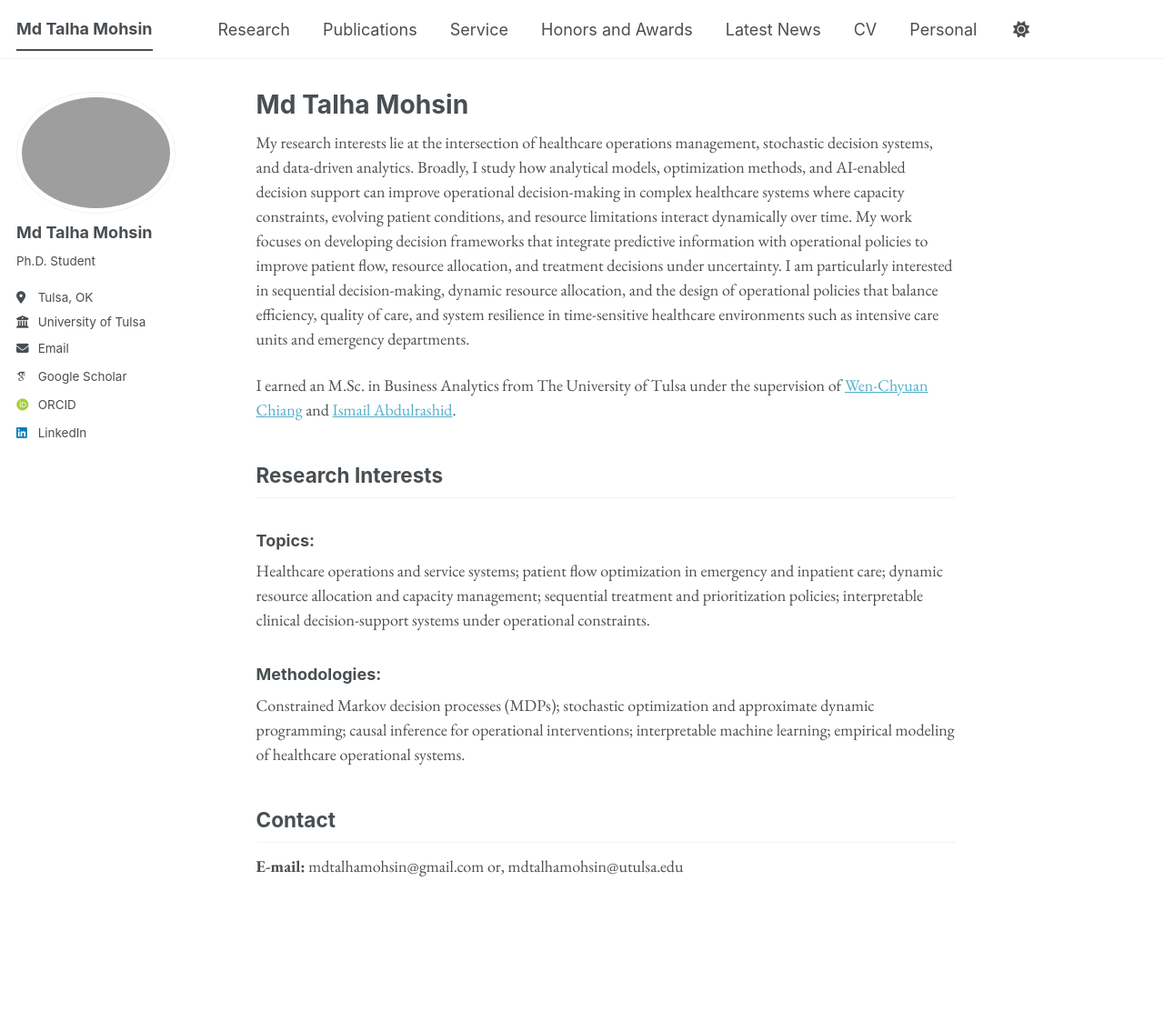
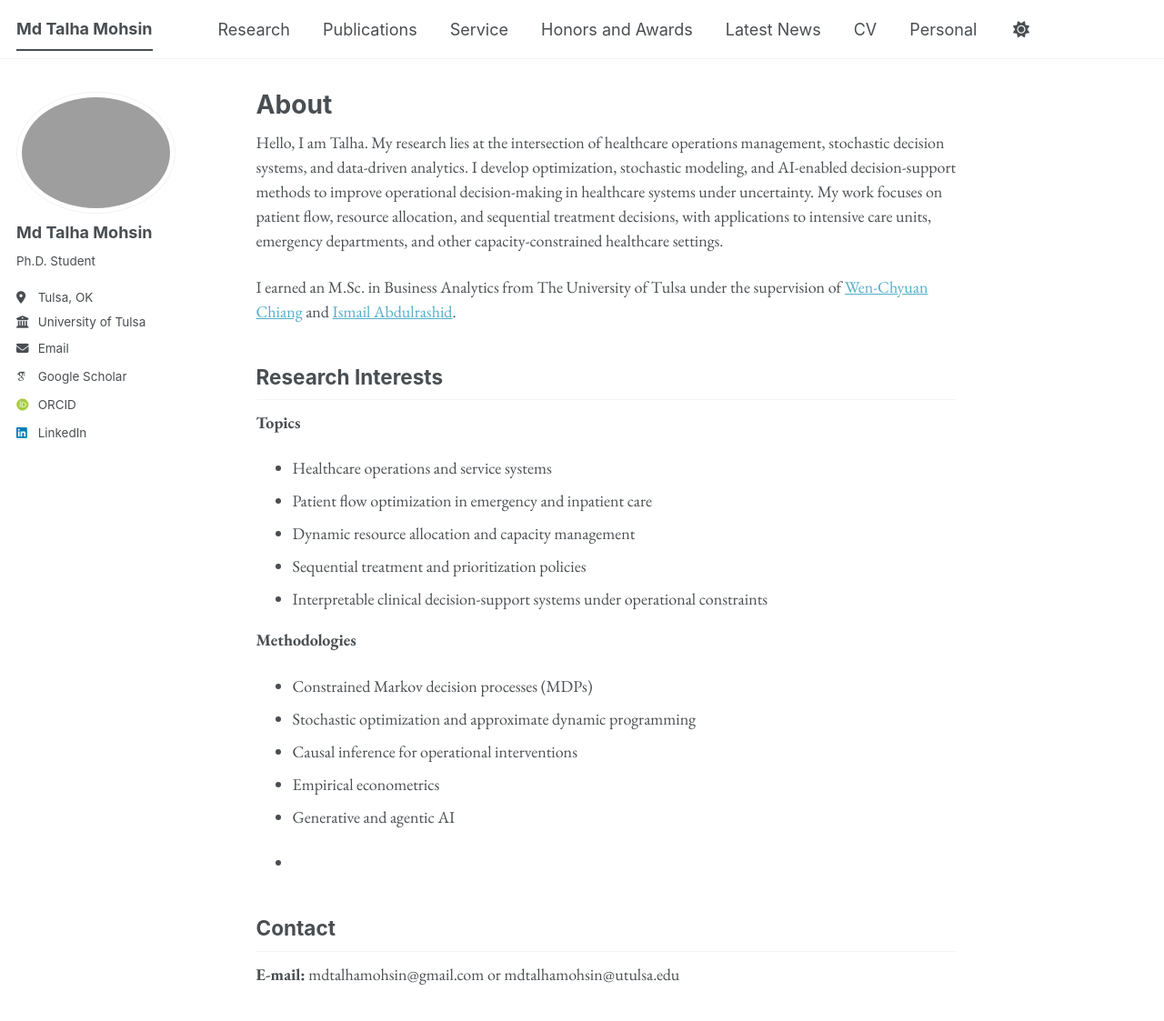
Before and after one commit to mdtalhamohsin/mdtalhamohsin.github.io, a Jekyll site: the page built from _pages/about.md, in a window 1280 px wide and 1189 px high. Shown: the top 1123 px of the window at 91% size. Built offline with Jekyll 4.4.1, drawn with Linux system fonts in a browser that asks for light colours; some web fonts are replaced; a script bundle is joined from its source files by our own code; library files that are not in the unit come from our copies.

Commit message:
Update about.md

```diff
--- a/_pages/about.md
+++ b/_pages/about.md
@@ -1,27 +1,36 @@
 ---
 permalink: /
-title: "Md Talha Mohsin"
+title: "About"
 author_profile: true
 redirect_from:
   - /about/
   - /about.html
 ---
-My research interests lie at the intersection of healthcare operations management, stochastic decision systems, and data-driven analytics. Broadly, I study how analytical models, optimization methods, and AI-enabled decision support can improve operational decision-making in complex healthcare systems where capacity constraints, evolving patient conditions, and resource limitations interact dynamically over time. My work focuses on developing decision frameworks that integrate predictive information with operational policies to improve patient flow, resource allocation, and treatment decisions under uncertainty. I am particularly interested in sequential decision-making, dynamic resource allocation, and the design of operational policies that balance efficiency, quality of care, and system resilience in time-sensitive healthcare environments such as intensive care units and emergency departments.
+
+Hello, I am Talha. My research lies at the intersection of healthcare operations management, stochastic decision systems, and data-driven analytics. I develop optimization, stochastic modeling, and AI-enabled decision-support methods to improve operational decision-making in healthcare systems under uncertainty. My work focuses on patient flow, resource allocation, and sequential treatment decisions, with applications to intensive care units, emergency departments, and other capacity-constrained healthcare settings.
 
 I earned an M.Sc. in Business Analytics from The University of Tulsa under the supervision of <a href="https://utulsa.edu/people/wen-chyuan-chiang/" target="_blank" rel="noopener noreferrer">Wen-Chyuan Chiang</a> and <a href="https://utulsa.edu/people/ismail-abdulrashid/" target="_blank" rel="noopener noreferrer">Ismail Abdulrashid</a>.
 
-
-
-
 ## Research Interests
 
-### Topics:
-Healthcare operations and service systems; patient flow optimization in emergency and inpatient care; dynamic resource allocation and capacity management; sequential treatment and prioritization policies; interpretable clinical decision-support systems under operational constraints.
+**Topics**
 
-### Methodologies:
-Constrained Markov decision processes (MDPs); stochastic optimization and approximate dynamic programming; causal inference for operational interventions; interpretable machine learning; empirical modeling of healthcare operational systems.
+- Healthcare operations and service systems
+- Patient flow optimization in emergency and inpatient care
+- Dynamic resource allocation and capacity management
+- Sequential treatment and prioritization policies
+- Interpretable clinical decision-support systems under operational constraints
 
+**Methodologies**
+
+* Constrained Markov decision processes (MDPs)
+* Stochastic optimization and approximate dynamic programming
+* Causal inference for operational interventions
+* Empirical econometrics
+* Generative and agentic AI
+
+-
 
 ## Contact
 
-**E-mail:** mdtalhamohsin@gmail.com or,  mdtalhamohsin@utulsa.edu
+**E-mail:** mdtalhamohsin@gmail.com or mdtalhamohsin@utulsa.edu
```
